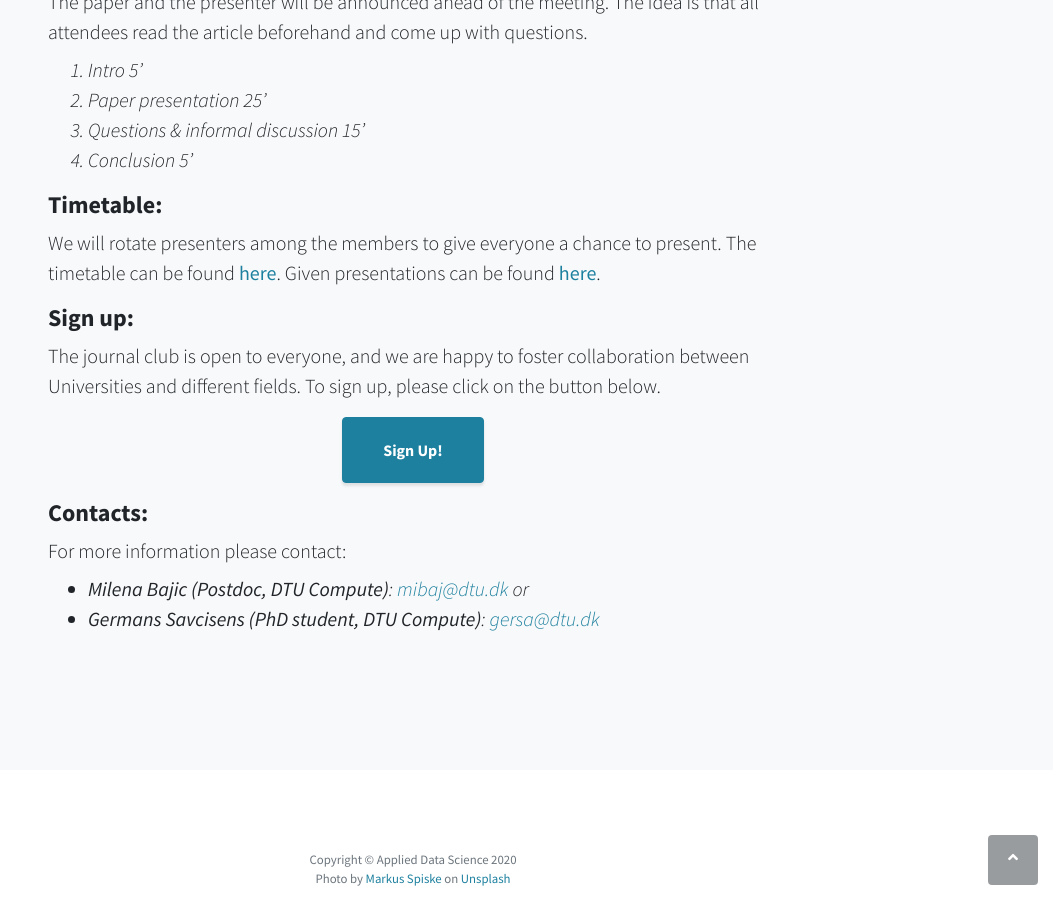
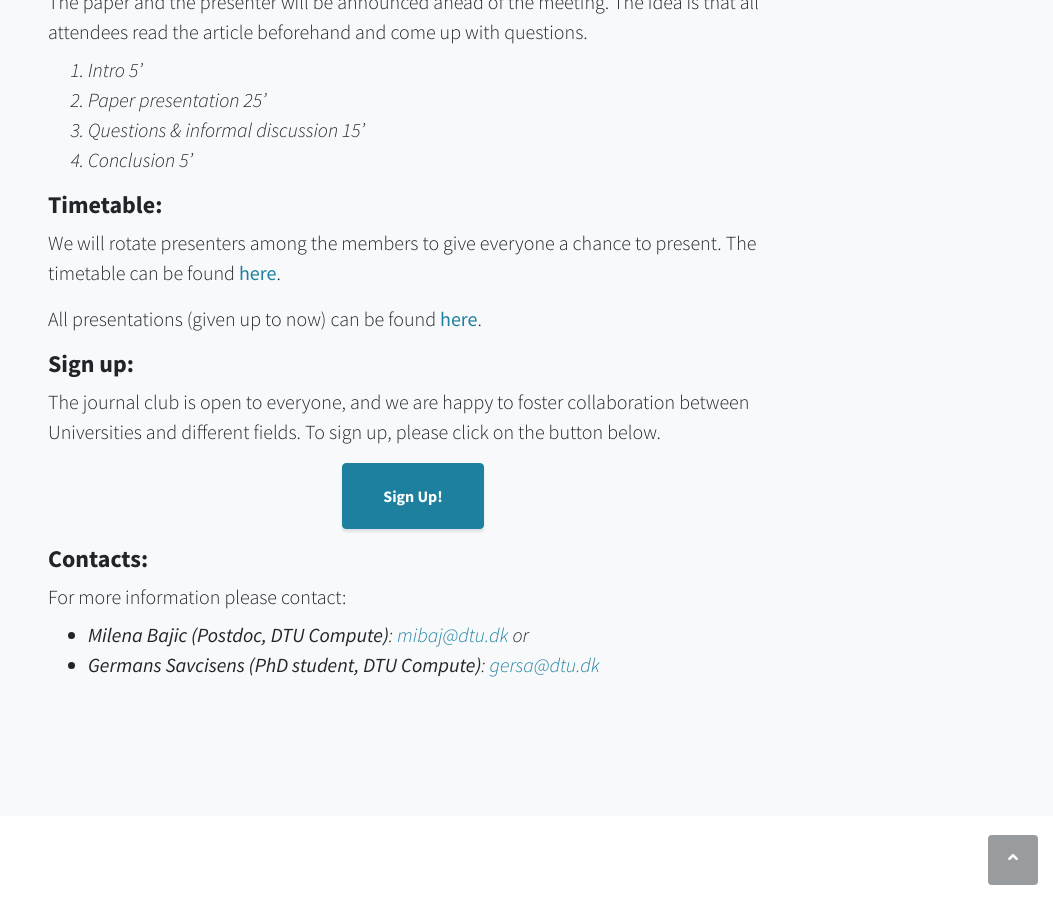
Before and after one commit to milenabaj/tinder_devops, a Jekyll site: the page index.html, which Jekyll copies as it is, in a window 1280 px wide and 900 px high, scrolled down 1322 px. Shown: the whole window, without its empty margins (227-1280 px from the left). Built offline with Jekyll 4.4.1, drawn with Linux system fonts in a browser that asks for light colours.

Commit message:
Update index.html

```diff
--- a/index.html
+++ b/index.html
@@ -68,7 +68,8 @@
 	<div class="row">
         <div class="col-lg-8 mx-auto">
           <h4>Timetable:</h4>
-          <p class="lead mb-3">We will rotate presenters among the members to give everyone a chance to present. The timetable can be found <a href="https://docs.google.com/spreadsheets/d/1YFpciz71fCx5Tt11iUL7CQ0P-JnJJ7N2RP_ko_YLdfE/edit?usp=sharing"> <strong>here</strong></a>. Given presentations can be found <a href="https://drive.google.com/drive/folders/1pbgdrhQtDU0YLEwQcmX1Qzjn3mZRtCB_"> <strong>here</strong></a>.</em></p>
+          <p class="lead mb-3">We will rotate presenters among the members to give everyone a chance to present. The timetable can be found <a href="https://docs.google.com/spreadsheets/d/1YFpciz71fCx5Tt11iUL7CQ0P-JnJJ7N2RP_ko_YLdfE/edit?usp=sharing"> <strong>here</strong></a>.</em></p>
+	  <p class="lead mb-3">All presentations (given up to now) can be found <a href="https://drive.google.com/drive/folders/1pbgdrhQtDU0YLEwQcmX1Qzjn3mZRtCB_"> <strong>here</strong></a>.</em></p>
         </div>
         </div>
 	<div class="row">
```
